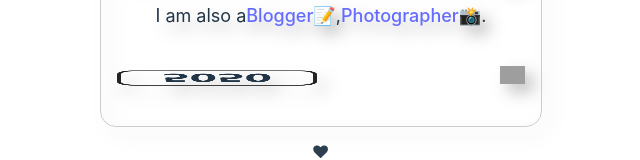
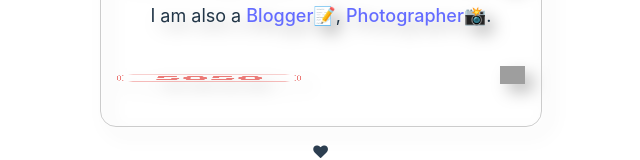
Before and after one commit to deventw/my-homepage, a React (Vite) app: page / in a window 1280 px wide. Shown: the part 266-426 px from the top of the page, without its empty margins (319-959 px from the left). Built offline with nearby package versions, Linux system fonts and the light colour scheme; grey boxes are pictures that could not be loaded.

Commit message:
update spin card

```diff
--- a/src/App.css
+++ b/src/App.css
@@ -35,12 +35,12 @@
 }
 
 .card {
-  padding: 16px;
+  padding: 16px 8px;
   font-size:48px;
   font-family: 'Segoe UI', Tahoma, Geneva, Verdana, sans-serif;
   font-weight: 700;
-  animation: card-spin infinite 7.7s linear;
-  border: 4px solid #242424;
+  animation: card-spin infinite 7.14s linear;
+  border: 4px double rgba(235,122,119);
   border-radius:16px;
   display: flex;
   width: 160px;
@@ -49,6 +49,7 @@
   /* gap: 0.5em; */
 }
 
+.text{color:rgba(235,122,119)}
 
 @keyframes card-spin {
   0%  {
--- a/src/components/Main.jsx
+++ b/src/components/Main.jsx
@@ -3,16 +3,12 @@ import React from 'react'
 export const Main = () => {
   return (
     <div>
-        <p>Heyo! I'm DevenTW.</p>
+        <p>Heyo! I&apos;m DevenTW.</p>
         {/* <p>I live in Hong Kong and just graduated 🎓.</p> */}
         <p>I live in Hong Kong and work as a Developer 👨‍💻. </p>
 
-        <p> I am also a
-            <a href="https://blog.deven.tw">Blogger</a>📝,
-            <a href="https://instagram.com/wt.neved">Photographer</a>📸.
-
-            {/* <a href="https://pho.deven.tw">Photographer</a> 📸.
-            and <a href="https://blog.deven.tw/travel/">Traveler</a> 🌍.  */}
+        <p> I am also a <a href="https://blog.deven.tw">Blogger</a>📝, <a href="https://instagram.com/wt.neved">Photographer</a>📸.
+            {/* <a href="https://pho.deven.tw">Photographer</a> 📸. and <a href="https://blog.deven.tw/travel/">Traveler</a> 🌍.  */}
         </p>
             {/* <p>
                     <a href="/lib.html">Here</a> are some projects I have made.
```
